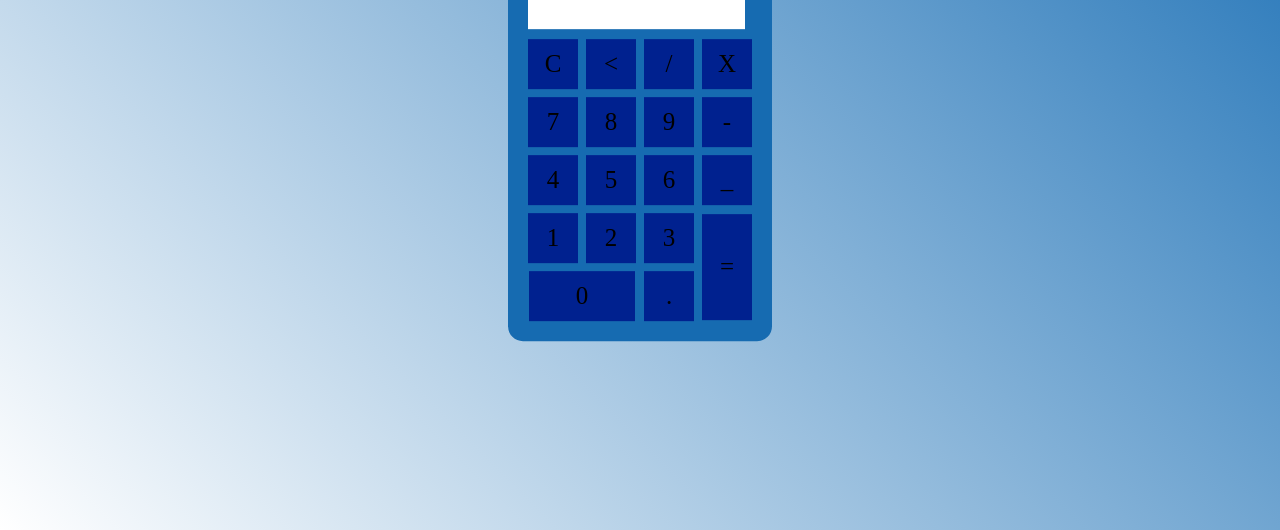
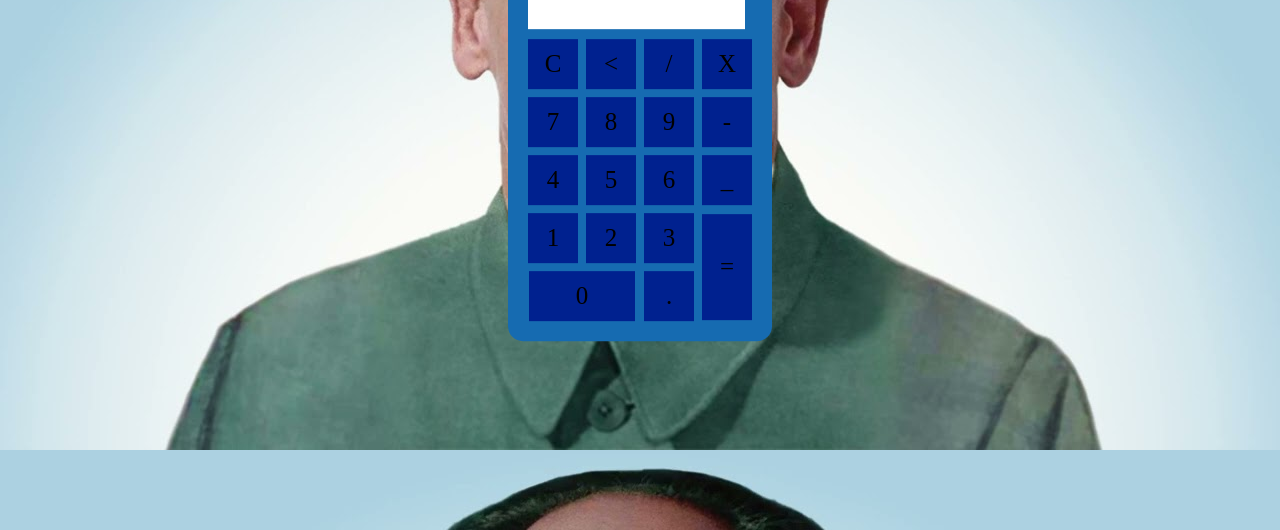
Before and after one commit to ViniciusAugusto14/Calculadora, a plain HTML site: page index.html in a window 1280 px wide. Shown: the part 270-800 px from the top of the page. Drawn offline with Linux system fonts and the light colour scheme; a web font is replaced by a local one.

Commit message:
Add files via upload

```diff
--- a/css/estilo.css
+++ b/css/estilo.css
@@ -9,7 +9,7 @@ h1{
 }
 
 .fundo{
-    background-image: linear-gradient(45deg, rgb(255, 255, 255), rgb(23, 109, 180));
+    background-image: url(../img/maxresdefault.jpg);
     height: 100vh;
     color: white;
     font-family: Arial, Arial, Helvetica, sans-serif;
```
